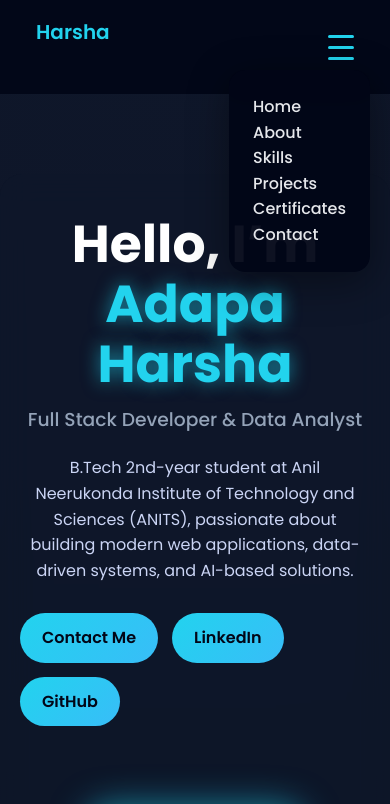
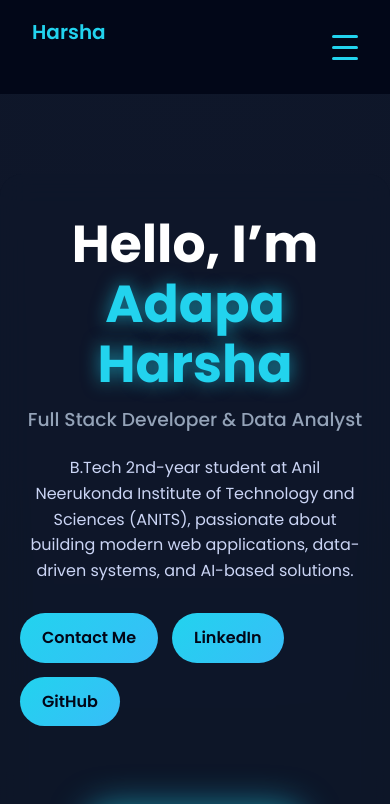
Before and after one commit to Harsha334-cyber/MY-PORTFOLIO, a React (Vite) app: page / in a window 390 px wide. Shown: the top 804 px of the page. Built offline with nearby package versions, Linux system fonts and the light colour scheme.

Commit message:
add response

```diff
--- a/src/index.css
+++ b/src/index.css
@@ -252,8 +252,44 @@ footer {
   color: #22d3ee;
   font-weight: 500;
 }
-/* ================= MOBILE NAVBAR ================= */
+/* ================= NAVBAR (FINAL FIX) ================= */
 
+.navbar {
+  position: sticky;
+  top: 0;
+  z-index: 1000;
+  background: rgba(2, 6, 23, 0.9);
+  backdrop-filter: blur(10px);
+  display: flex;
+  justify-content: space-between;
+  align-items: center;
+  padding: 16px 32px;
+}
+
+.logo {
+  color: #22d3ee;
+  font-size: 20px;
+  font-weight: 600;
+}
+
+/* DESKTOP MENU */
+.nav-links {
+  list-style: none;
+  display: flex;
+  gap: 24px;
+}
+
+.nav-links a {
+  color: #e5e7eb;
+  text-decoration: none;
+  font-weight: 500;
+}
+
+.nav-links a:hover {
+  color: #22d3ee;
+}
+
+/* HAMBURGER */
 .hamburger {
   display: none;
   flex-direction: column;
@@ -261,39 +297,36 @@ footer {
 }
 
 .hamburger span {
+  width: 26px;
   height: 3px;
-  width: 26px;
   background: #22d3ee;
   margin: 4px 0;
   border-radius: 2px;
-  transition: 0.3s;
 }
 
-/* Mobile styles */
+/* ================= MOBILE ================= */
 @media (max-width: 768px) {
   .hamburger {
     display: flex;
   }
 
+  /* FORCE HIDE MENU BY DEFAULT */
   .nav-links {
     position: absolute;
     top: 70px;
     right: 20px;
-    background: rgba(2, 6, 23, 0.95);
+    background: rgba(2, 6, 23, 0.97);
     backdrop-filter: blur(12px);
-    flex-direction: column;
-    gap: 18px;
     padding: 24px;
     border-radius: 16px;
-    display: none;
-    box-shadow: 0 10px 40px rgba(0, 0, 0, 0.4);
+    flex-direction: column;
+    gap: 16px;
+
+    display: none !important; /* 🔥 CRITICAL FIX */
   }
 
+  /* SHOW ONLY WHEN OPEN */
   .nav-links.open {
-    display: flex;
-  }
-
-  .navbar ul {
-    gap: 0;
+    display: flex !important;
   }
 }
```
